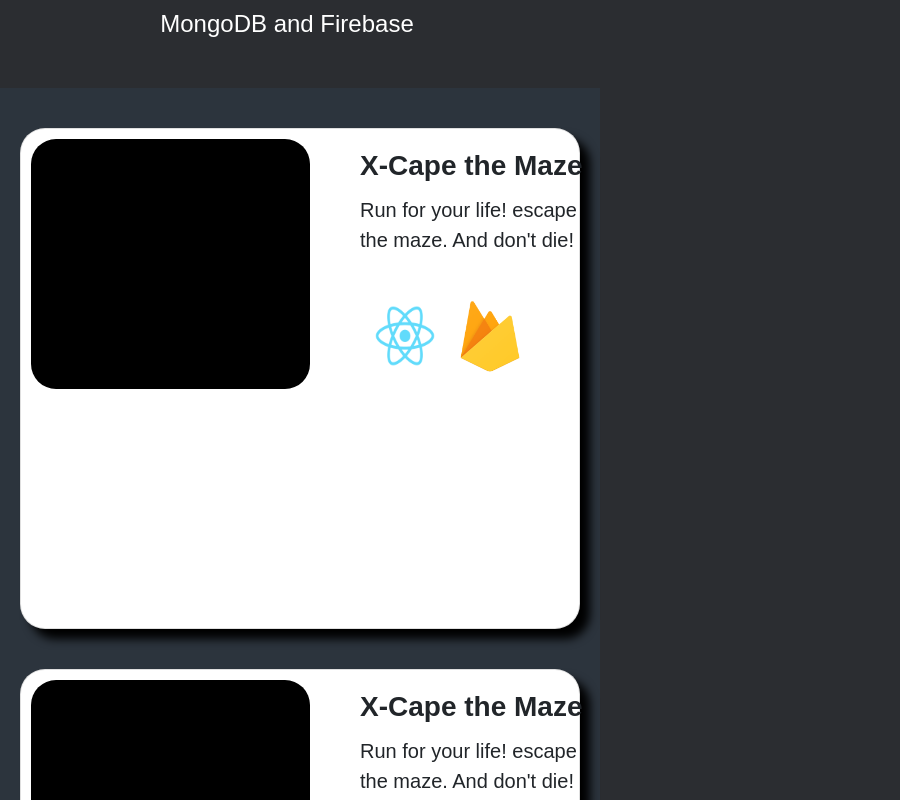
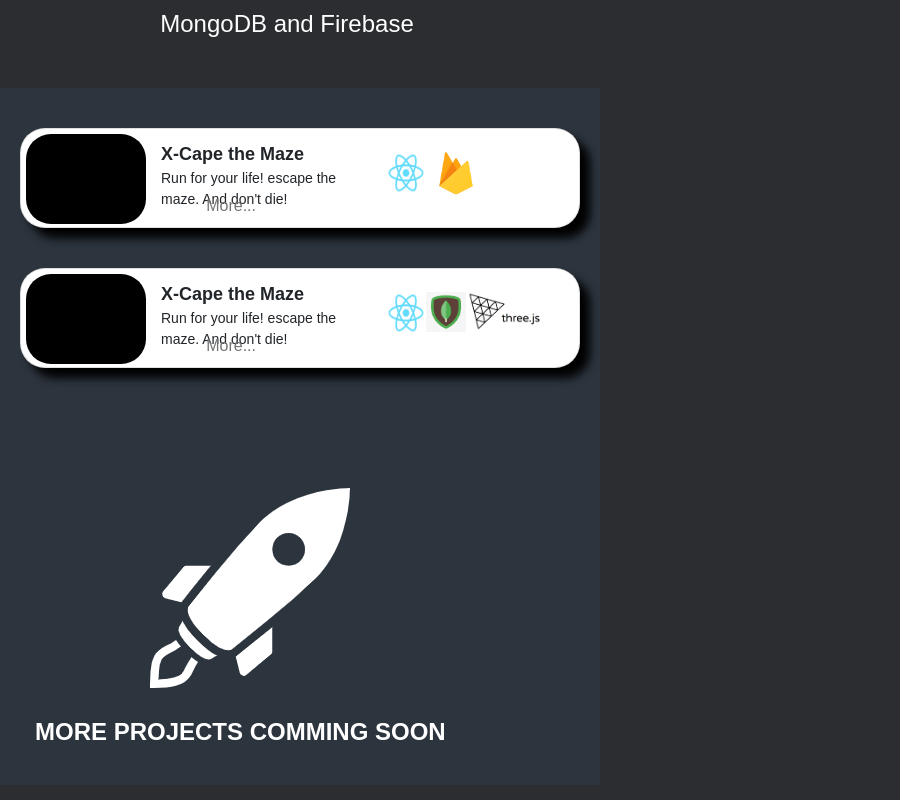
Before and after one commit to DanielAlbino/sliceofpi, a React (Create React App) app in the folder sliceofpi_website/: page / in a window 600 px wide. Shown: the part 2240-3040 px from the top of the page, 900 px wide, since content can reach past the window. Built offline with nearby package versions, Linux system fonts and the light colour scheme; a web font is replaced by a local one.

Commit message:
Add responsive style

```diff
--- a/sliceofpi_website/src/css/work.sass
+++ b/sliceofpi_website/src/css/work.sass
@@ -10,21 +10,23 @@
 
     /* Card Styling */
     .card
-        margin: 20px 20px
+        margin: 20px
         border-radius: 25px
         height: 501px
         box-shadow: 10px 10px 10px black
 
     .card-title
+        margin-left: -20px
         font-weight: bold
-        font-size: 28px
+        font-size: 20px
 
     .card-text
         font-size: 20px
+        margin-left: -20px
 
     .card-image
         margin: 10px
-        width: 295px
+        width: 235px
         height: 200px
         background-color: black
         border-radius: 25px
@@ -33,43 +35,48 @@
         margin: 0px 20px
 
     .card-link
+        width: 230px
         text-align: right
-        margin: 0px 25px
+        margin: 0px 20px
         color: #747474
+
+    .card-skills
+        margin-left: -20px
 
     /* Styling the logos */
     .imageLogo
         margin-left: -20px
-        width: 100px
-        height: 80px
+        width: 80px
+        height: 60px
 
     .imageLogo2
-        margin-top: 30px
-        width: 70px
-        height: 100px
+        margin-top: 15px
+        width: 50px
+        height: 70px
 
     .imageLogo3
         margin-left: -10px
-        width: 70px
-        height: 70px
+        width: 50px
+        height: 50px
 
     .imageLogo4
         margin-left: 10px
-        width: 80px
-        height: 40px
+        width: 60px
+        height: 30px
 
     .MoreWork
         margin-top: 100px
         margin-left: 70px
 
     .rocket
+        margin-left: -20px
         width: 200px
         height: 200px
 
     .MoreWork h1
         margin-left: -35px
         margin-top: 30px
-        font-size: 32px
+        font-size: 24px
         font-weight: bold
         color: white
 
@@ -81,51 +88,70 @@
 
     /* Card Styling */
     .card
+        display: inline-block
         margin: 20px 20px
         border-radius: 25px
-        height: 501px
+        height: 100px
         box-shadow: 10px 10px 10px black
 
     .card-title
+        width: 300px
+        margin-left: 100px
+        margin-top: -120px
         font-weight: bold
-        font-size: 28px
+        font-size: 18px
 
     .card-text
-        font-size: 20px
+        margin-top: -10px
+        margin-left: 100px
+        width: 200px
+        font-size: 14px
 
     .card-image
-        margin: 10px
-        width: 295px
-        height: 200px
+        margin-top: 5px
+        margin-left: 5px
+        width: 120px
+        height: 90px
         background-color: black
         border-radius: 25px
 
     .card-body
-        margin: 0px 20px
+        margin: 20px 20px
 
     .card-link
+        margin-top: -110px
+        height: 20px
         text-align: right
-        margin: 0px 25px
         color: #747474
+
+    .card-skills
+        margin-top: -30px
+        margin-left: 100px
+        width: 500px
+        height: 50px
 
     /* Styling the logos */
     .imageLogo
-        margin-left: -20px
-        width: 100px
-        height: 80px
+        margin-top: -70px
+        margin-left: 200px
+        width: 60px
+        height:50px
 
     .imageLogo2
-        margin-top: 30px
-        width: 70px
-        height: 100px
+        margin-top: -100px
+        margin-left: 260px
+        width: 40px
+        height: 60px
 
     .imageLogo3
-        margin-left: -10px
-        width: 70px
-        height: 70px
+        margin-top: -120px
+        margin-left: 250px
+        width: 40px
+        height: 40px
 
     .imageLogo4
-        margin-left: 10px
+        margin-top: -170px
+        margin-left: 290px
         width: 80px
         height: 40px
 
@@ -134,13 +160,14 @@
         margin-left: 70px
 
     .rocket
+        margin-left: 80px
         width: 200px
         height: 200px
 
     .MoreWork h1
         margin-left: -35px
         margin-top: 30px
-        font-size: 32px
+        font-size: 24px
         font-weight: bold
         color: white
 
```
